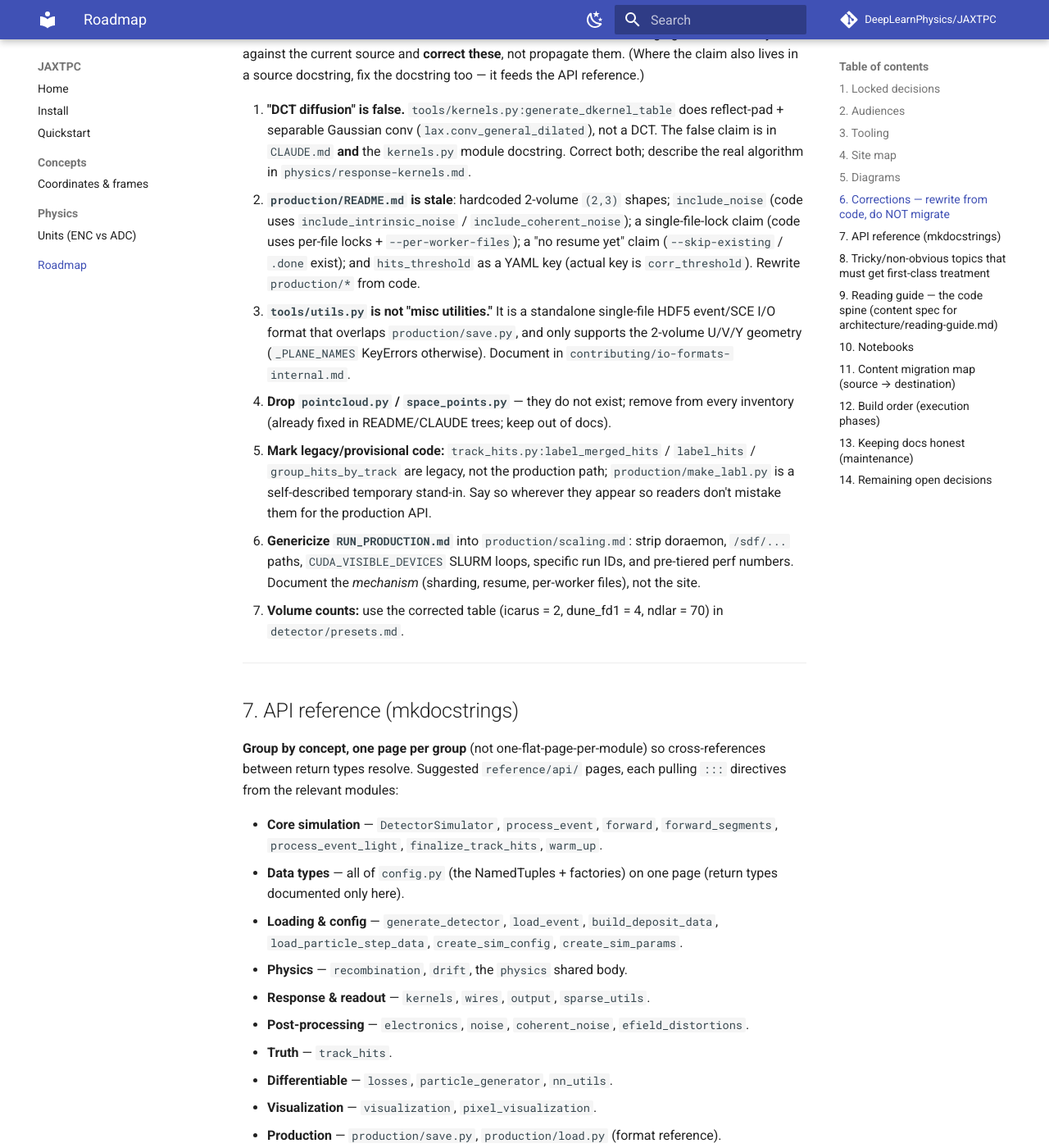
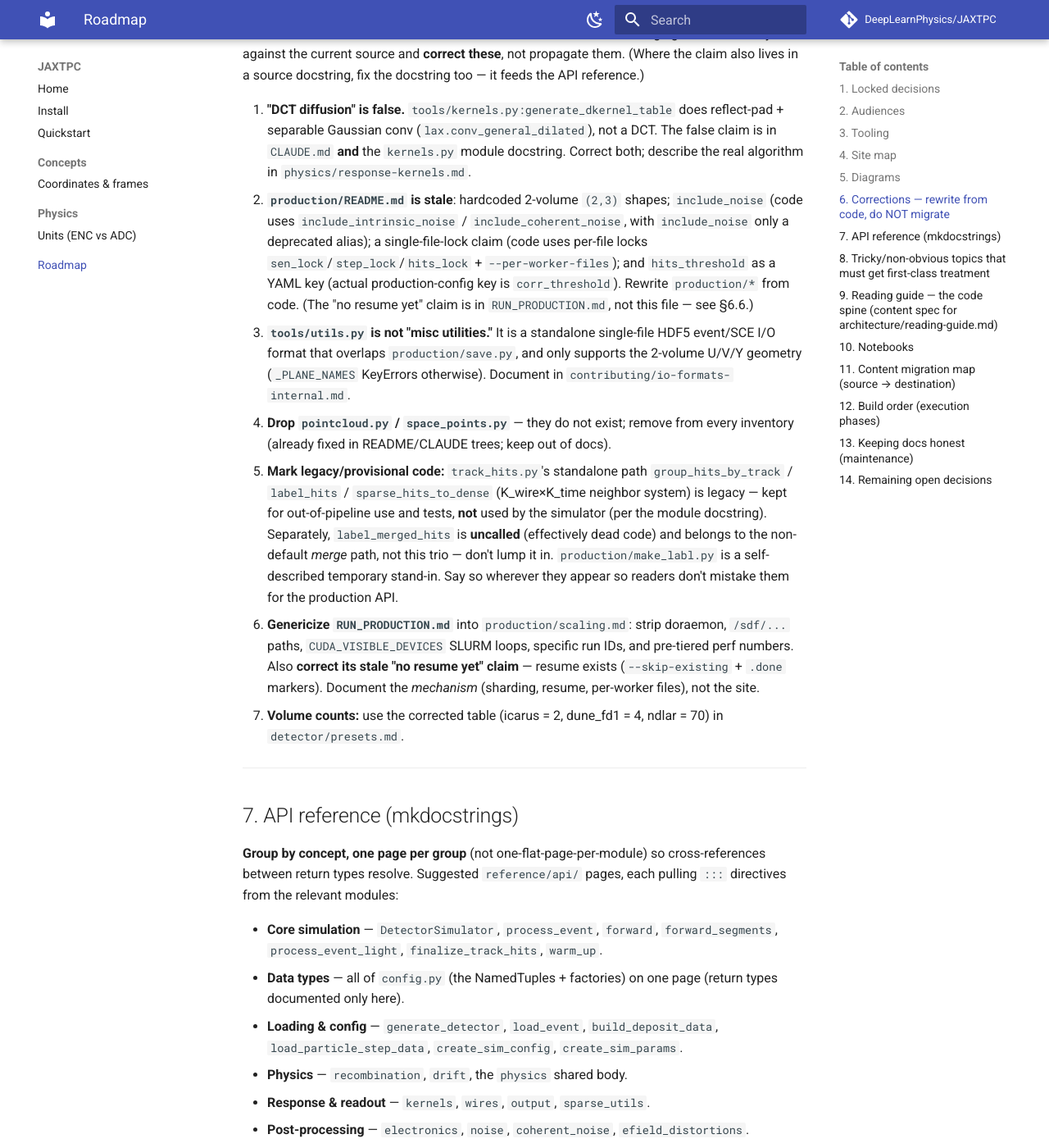
Before and after one commit to DeepLearnPhysics/JAXTPC, an MkDocs documentation site: the page built from docs/PLAN.md, in a window 1280 px wide and 1400 px high, scrolled down 4093 px. Shown: the whole window at 82% size. Built offline with MkDocs 1.6.1 and Material for MkDocs 9.7.7, drawn with Linux system fonts in a browser that asks for light colours; comment, search, counter and statistics services are not loaded.

Commit message:
docs/PLAN: fix 2 attribution slips flagged by fact-check
- §6.5: the legacy standalone trio is group_hits_by_track / label_hits /
  sparse_hits_to_dense (per the track_hits.py module docstring), not
  label_merged_hits. label_merged_hits is uncalled dead code on the
  non-default merge path — don't lump it in.
- §6.2/§6.6: the "no resume yet" stale claim lives in RUN_PRODUCTION.md,
  not production/README.md; moved the correction note to §6.6.

```diff
--- a/docs/PLAN.md
+++ b/docs/PLAN.md
@@ -158,24 +158,31 @@ feeds the API reference.)
    The false claim is in `CLAUDE.md` **and** the `kernels.py` module docstring.
    Correct both; describe the real algorithm in `physics/response-kernels.md`.
 2. **`production/README.md` is stale**: hardcoded 2-volume `(2,3)` shapes;
-   `include_noise` (code uses `include_intrinsic_noise` / `include_coherent_noise`);
-   a single-file-lock claim (code uses per-file locks + `--per-worker-files`);
-   a "no resume yet" claim (`--skip-existing` / `.done` exist); and `hits_threshold`
-   as a YAML key (actual key is `corr_threshold`). Rewrite `production/*` from code.
+   `include_noise` (code uses `include_intrinsic_noise` / `include_coherent_noise`,
+   with `include_noise` only a deprecated alias); a single-file-lock claim (code
+   uses per-file locks `sen_lock`/`step_lock`/`hits_lock` + `--per-worker-files`);
+   and `hits_threshold` as a YAML key (actual production-config key is
+   `corr_threshold`). Rewrite `production/*` from code. (The "no resume yet" claim
+   is in `RUN_PRODUCTION.md`, not this file — see §6.6.)
 3. **`tools/utils.py` is not "misc utilities."** It is a standalone single-file
    HDF5 event/SCE I/O format that overlaps `production/save.py`, and only supports
    the 2-volume U/V/Y geometry (`_PLANE_NAMES` KeyErrors otherwise). Document in
    `contributing/io-formats-internal.md`.
 4. **Drop `pointcloud.py` / `space_points.py`** — they do not exist; remove from
    every inventory (already fixed in README/CLAUDE trees; keep out of docs).
-5. **Mark legacy/provisional code:** `track_hits.py:label_merged_hits` /
-   `label_hits` / `group_hits_by_track` are legacy, not the production path;
-   `production/make_labl.py` is a self-described temporary stand-in. Say so
-   wherever they appear so readers don't mistake them for the production API.
+5. **Mark legacy/provisional code:** `track_hits.py`'s standalone path
+   `group_hits_by_track` / `label_hits` / `sparse_hits_to_dense` (K_wire×K_time
+   neighbor system) is legacy — kept for out-of-pipeline use and tests, **not**
+   used by the simulator (per the module docstring). Separately, `label_merged_hits`
+   is **uncalled** (effectively dead code) and belongs to the non-default *merge*
+   path, not this trio — don't lump it in. `production/make_labl.py` is a
+   self-described temporary stand-in. Say so wherever they appear so readers don't
+   mistake them for the production API.
 6. **Genericize `RUN_PRODUCTION.md`** into `production/scaling.md`: strip
    doraemon, `/sdf/...` paths, `CUDA_VISIBLE_DEVICES` SLURM loops, specific run
-   IDs, and pre-tiered perf numbers. Document the *mechanism* (sharding, resume,
-   per-worker files), not the site.
+   IDs, and pre-tiered perf numbers. Also **correct its stale "no resume yet"
+   claim** — resume exists (`--skip-existing` + `.done` markers). Document the
+   *mechanism* (sharding, resume, per-worker files), not the site.
 7. **Volume counts:** use the corrected table (icarus = 2, dune_fd1 = 4, ndlar = 70)
    in `detector/presets.md`.
 
```
